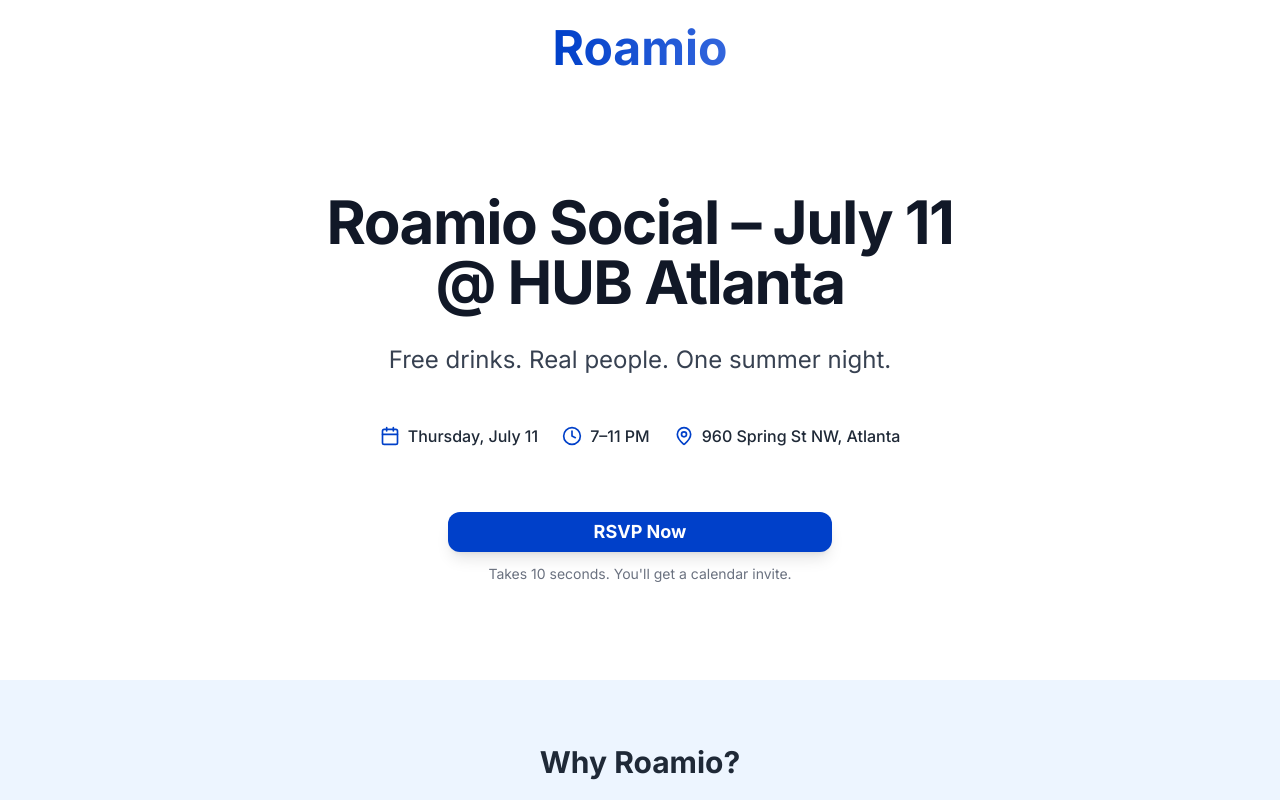
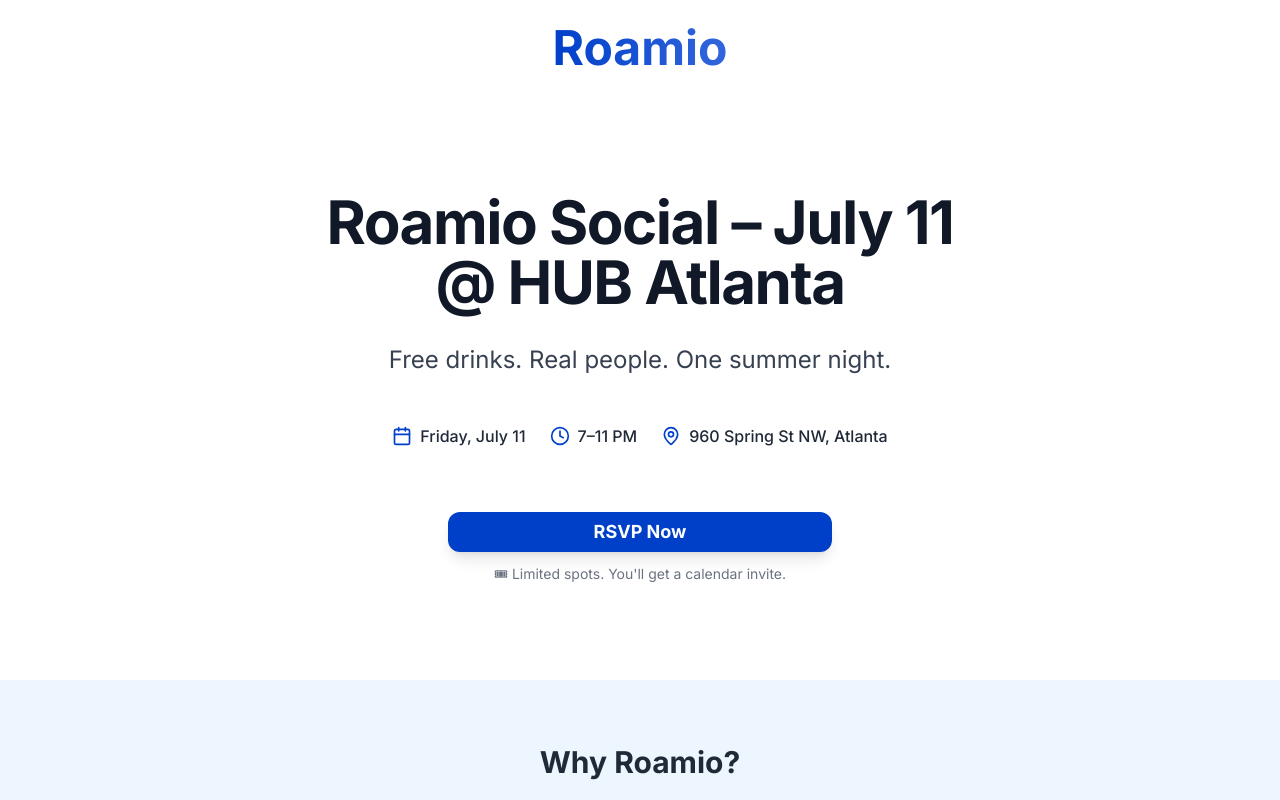
Before and after one commit to aryashahprog/roamio-waitlist-launch, a React (Vite) app: page / in a window 1280 px wide. Shown: the top 800 px of the page. Built offline with nearby package versions, Linux system fonts and the light colour scheme.

Commit message:
Update event details and page title
Update event date, CTA subtext, Instagram link, and remove the webpage title.

```diff
--- a/index.html
+++ b/index.html
@@ -1,3 +1,4 @@
+
 <!DOCTYPE html>
 <html lang="en">
   <head>
@@ -7,7 +8,7 @@
     <meta name="description" content="Discover events, find your way, and connect on campus with Roamio." />
     <meta name="author" content="Roamio" />
 
-    <meta property="og:title" content="Roamio - Navigate Campus Life" />
+    <meta property="og:title" content="Roamio" />
     <meta property="og:description" content="Discover events, find your way, and connect on campus with Roamio." />
     <meta property="og:type" content="website" />
     <meta property="og:image" content="" />
--- a/src/pages/Index.tsx
+++ b/src/pages/Index.tsx
@@ -1,3 +1,4 @@
+
 import React from 'react';
 import FeatureCard from '../components/FeatureCard';
 import { Instagram, Linkedin, Calendar, Clock, MapPin } from 'lucide-react';
@@ -30,7 +31,7 @@ const Index: React.FC = () => {
           <div className="flex flex-col sm:flex-row justify-center items-center gap-6 py-4 animate-fade-in-up" style={{ animationDelay: "0.2s" }}>
             <div className="flex items-center gap-2 text-gray-800 font-medium">
               <Calendar size={20} className="text-roamio" />
-              <span>Thursday, July 11</span>
+              <span>Friday, July 11</span>
             </div>
             <div className="flex items-center gap-2 text-gray-800 font-medium">
               <Clock size={20} className="text-roamio" />
@@ -58,7 +59,7 @@ const Index: React.FC = () => {
                 </a>
               </Button>
               <p className="text-sm text-gray-500 text-center">
-                Takes 10 seconds. You'll get a calendar invite.
+                🎟 Limited spots. You'll get a calendar invite.
               </p>
             </div>
           </div>
@@ -120,7 +121,7 @@ const Index: React.FC = () => {
       <footer className="py-8 max-container">
         <div className="flex justify-center md:justify-start items-center gap-6 text-sm">
           <a
-            href="https://www.instagram.com/roamio.atl"
+            href="https://www.instagram.com/roamio.ai?igsh=dWdtNjJ1MDcyNGNt"
             target="_blank"
             rel="noopener noreferrer"
             className="text-gray-500 hover:text-roamio transition-colors duration-300 transform hover:scale-110"
```
